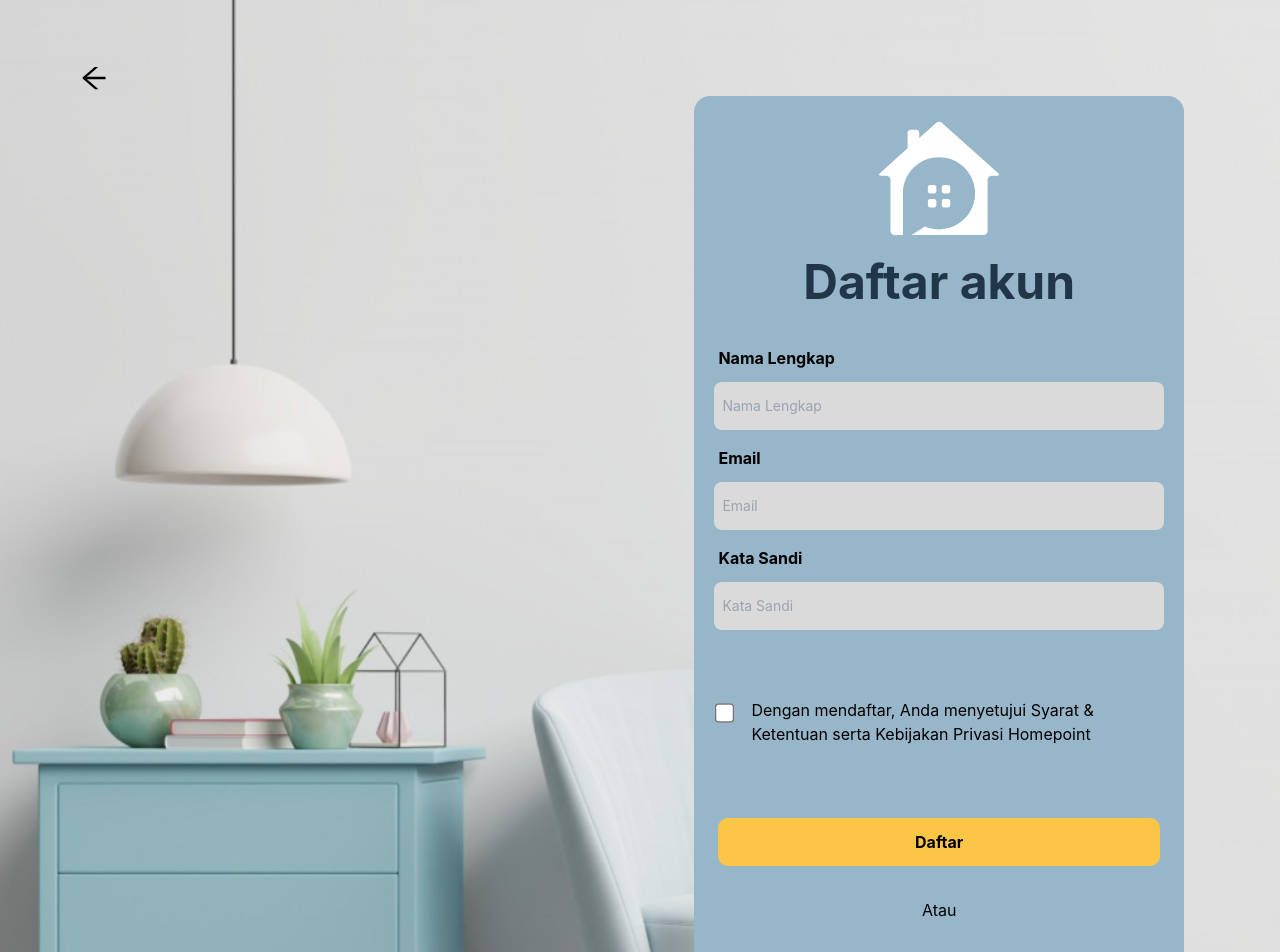
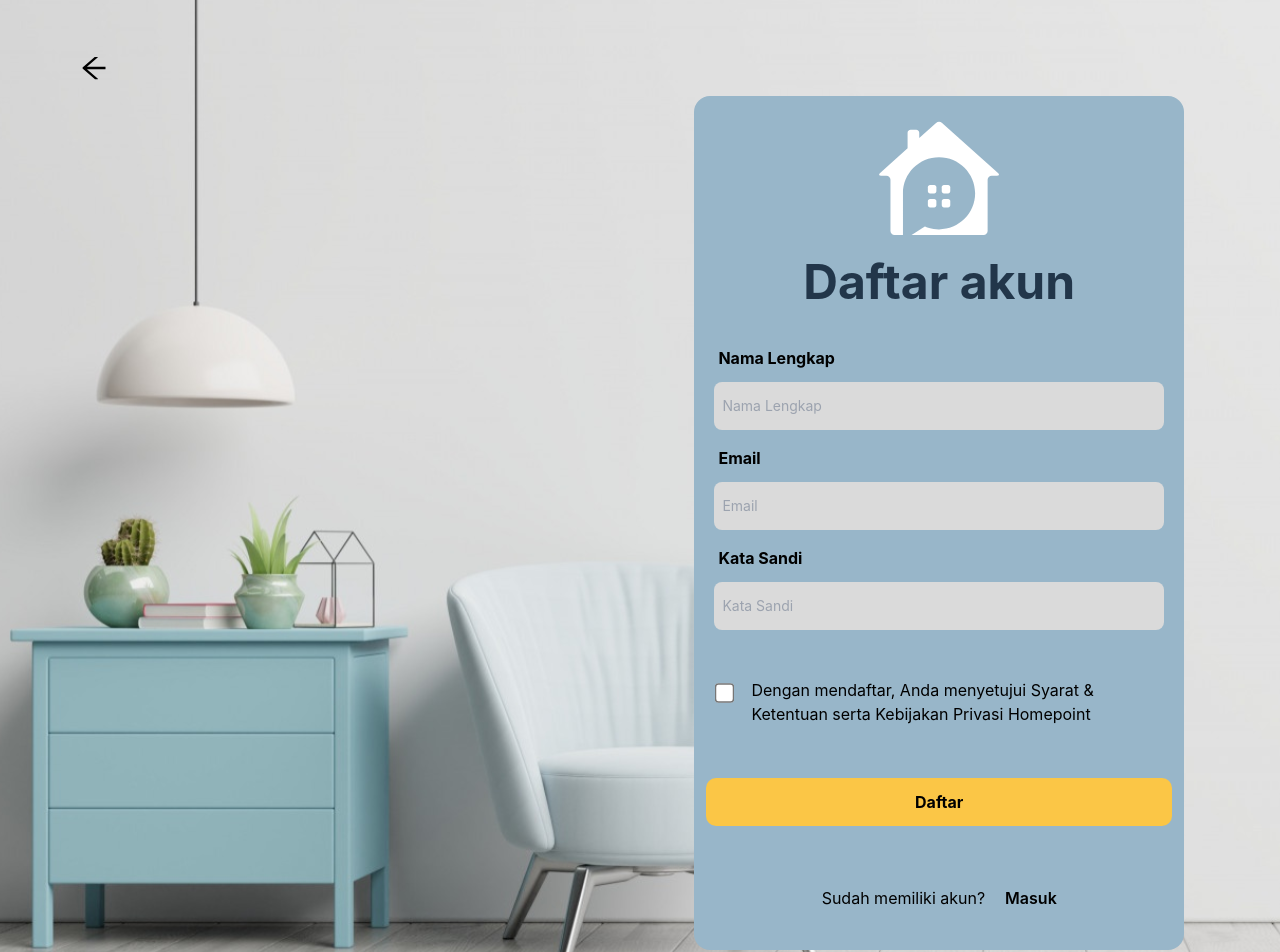
Before and after one commit to mfaishaladiyatma/homepoint-Project, a React (Create React App) app: page /register in a window 1280 px wide. Shown: the top 952 px of the page. Built offline with nearby package versions, Linux system fonts and the light colour scheme; no server answers.

Commit message:
revision on login and register

```diff
--- a/src/components/header.js
+++ b/src/components/header.js
@@ -139,7 +139,6 @@ function Header({ setMenu, menu }) {
             </button>
 
 
-          <img className=" h-[23px]" src={bell} alt="bell" />
 
           <div className='relative flex flex-row items-center '>
             <button className="flex flex-row items-center gap-x-3" onClick={() => {setIsClickedLogin(!isClickedLogin); setIsClicked(false);}}>
--- a/src/pages/Login.jsx
+++ b/src/pages/Login.jsx
@@ -28,7 +28,7 @@ export default function Login() {
   const { token } = useSelector((state) => state);
 
   const handleLogin = () => {
-    if(email !== "" && password !== ""){
+    if (email !== "" && password !== "") {
       dispatch(loginActionAsync(email, password, navigate, toast));
     } else {
       toast.error("Mohon isi email dan password");
@@ -38,87 +38,6 @@ export default function Login() {
 
   return (
     <>
-      {/* <div style={{ backgroundImage: `url(${backgroundImage})` }} className="font-Inter flex flex-col ">
-        <div className="flex py-3 w-full">
-          <button onClick={() => navigate(-1)} className="ml-10">
-            <AiOutlineArrowLeft className="text-[2rem]" />
-          </button>
-        </div>
-
-
-        <section className="flex justify-center py-5 w-full ">
-          <div className="flex flex-col px-3 items-center w-[50%] md:w-[40%] h-fit bg-[#98B6C9] rounded-[16px]">
-            <div className="flex flex-col items-center">
-              <img className="max-w-[80%]" src={homePointLogo} alt="" />
-              <h2 className="font-bold text-[#22364A]">Daftar akun</h2>
-            </div>
-
-            <div className="w-full">
-              <div className="flex flex-col gap-y-3 p-2 justify-between rounded-[10px] w-full">
-                <p className="px-1 font-bold">Nama Lengkap</p>
-                <input
-                  value={namaLengkap}
-                  onChange={(e) => setNamaLengkap(e.target.value)}
-                  className="focus:outline-none focus:border-[#316093] focus:ring-2 focus:ring-[#316093] focus:bg-white caret-[#6999B8] px-2 h-12 sm:h-10 rounded-[8px] bg-[#DADADA]"
-                  placeholder="Nama Lengkap"
-                  type="text"
-                />
-              </div>
-              <div className="flex flex-col gap-y-3 p-2 justify-between rounded-[10px] w-full">
-                <p className="px-1 font-bold">Email</p>
-                <input
-                  value={email}
-                  onChange={(e) => setEmail(e.target.value)}
-                  className="focus:outline-none focus:border-[#316093] focus:ring-2 focus:ring-[#316093] focus:bg-white caret-[#6999B8] px-2 h-12 sm:h-10 rounded-[8px] bg-[#DADADA]"
-                  placeholder="Email"
-                  type="text"
-                />
-              </div>
-              <div className="flex flex-col gap-y-3 p-2 justify-between rounded-[10px] w-full">
-                <p className="px-1 font-bold">Kata Sandi</p>
-                <input
-                  value={password}
-                  onChange={(e) => setPassword(e.target.value)}
-                  className="focus:outline-none focus:border-[#316093] focus:ring-2 focus:ring-[#316093] focus:bg-white caret-[#6999B8] px-2 h-12 sm:h-10 rounded-[8px] bg-[#DADADA]"
-                  placeholder="Kata Sandi"
-                  type="password"
-                />
-              </div>
-            </div>
-
-            <div className="flex items-center w-full gap-x-5 my-5 px-3">
-              <input value={isChecked} onChange={(e) => setIsChecked(e.target.checked)} className="accent-[#FBC646] w-[20px] h-[30px]" type="checkbox" />
-              <div>
-                Dengan mendaftar, Anda menyetujui <span>Syarat &amp; Ketentuan</span> serta <span>Kebijakan Privasi</span> Homepoint
-              </div>
-            </div>
-
-            <button onClick={handleRegister} className="bg-[#FBC646] w-[95%] py-3 rounded-[10px] mt-3">
-              <p className="font-bold ">Daftar</p>
-            </button>
-
-            <div className="my-3">Atau</div>
-
-            <div className="flex gap-[20px] my-3">
-              <button className="w-[40px] h-[40px] flex justify-center items-center rounded-[10px]">
-                <img className="w-full" src={Google} alt="" />
-              </button>
-              <button className="w-[40px] h-[40px] bg-white-transparent flex justify-center items-center rounded-[10px]">
-                <img className="w-full" src={Facebook} alt="" />
-              </button>
-            </div>
-
-            <div className="my-3">
-              <div>
-                Sudah memiliki akun?{" "}
-                <span onClick={() => navigate("/register")} className=" cursor-pointer font-semibold">
-                  Masuk
-                </span>
-              </div>
-            </div>
-          </div>
-        </section>
-      </div> */}
       {/* whole page */}
 
       <div style={{ backgroundImage: `url(${backgroundImage})` }} className=" bg-cover bg-left-bottom relative font-Inter flex flex-col py-12 h-screen lg:h-full items-center justify-center  w-full">
@@ -137,13 +56,13 @@ export default function Login() {
               <p className="font-bold md:text-[48px] text-[32px] text-[#22364A]">Masuk akun</p>
             </div>
 
-            <div className="w-full">
+            <form onSubmit={handleLogin} className="w-full">
               <div className="flex flex-col gap-y-3 p-2 justify-between rounded-[10px] w-full">
                 <p className=" px-1 font-bold text-[14px] md:text-[16px]">Email</p>
                 <input
                   className="focus:outline-none focus:border-[#316093] focus:ring-2 focus:ring-[#316093] focus:bg-white caret-[#6999B8] px-2 h-24 md:h-12 rounded-[8px] bg-[#DADADA] md:text-[14px] text-[12px]"
                   placeholder="Email"
-                  type="text"
+                  type="email"
                   value={email}
                   onChange={(e) => setEmail(e.target.value)}
                 />
@@ -158,18 +77,14 @@ export default function Login() {
                   onChange={(e) => setPassword(e.target.value)}
                 />
               </div>
-            </div>
+              <div className="flex justify-star mt-5 px-3 w-full ">
 
-            <div className="flex justify-star mt-5 px-3 w-full ">
-              <button onClick={() => navigate("/forgetpass")}>
+                <button>
                   <p className="text-[#505050] font-semibold text-[14px] md:text-[16px]">Lupa kata sandi?</p>
                 </button>
               </div>
 
-            {/* <Link to="/profile" onClick={handleLogin} className="bg-[#FBC646] w-[95%] py-3 flex justify-center rounded-[10px] mt-3">
-              <div className="font-bold ">Masuk</div>
-            </Link> */}
-            <button onClick={handleLogin} className="bg-[#FBC646] w-[95%] py-3 flex justify-center rounded-[10px] mt-3">
+              <button  className="bg-[#FBC646] w-[95%] py-3 flex justify-center rounded-[10px] mt-3">
                 <div className="font-bold text-[14px] md:text-[16px]">Masuk</div>
 
                 <Toaster
@@ -203,14 +118,20 @@ export default function Login() {
                 />
 
               </button>
+            </form>
 
-            <div className="text-[14px] md:text-[16px]">Atau</div>
+
+            {/* <Link to="/profile" onClick={handleLogin} className="bg-[#FBC646] w-[95%] py-3 flex justify-center rounded-[10px] mt-3">
+              <div className="font-bold ">Masuk</div>
+            </Link> */}
+
+            {/* <div className="text-[14px] md:text-[16px]">Atau</div> */}
 
             <div className="flex gap-[20px] justify-center  w-full px-5">
-              <button className=" py-6 h-[30px] w-fit sm:h-[40px] bg-white/50 flex gap-x-3 px-5 justify-center items-center rounded-[10px]">
+              {/* <button className=" py-6 h-[30px] w-fit sm:h-[40px] bg-white/50 flex gap-x-3 px-5 justify-center items-center rounded-[10px]">
                 <img className="w-[20px] h-[20px] sm:w-[40px] sm:h-[40px]" src={Google} alt="" />
                 <p className="text-[12px] md:text-[16px]">Masuk dengan akun google</p>
-              </button>
+              </button> */}
               {/* <button className=" w-[100px] py-6 h-[30px] sm:w-full sm:h-[40px] bg-white/30 flex justify-center items-center rounded-[10px]">
                 <img className="w-[20px] h-[20px] sm:w-[40px] sm:h-[40px]" src={Facebook} alt="" />
               </button> */}
--- a/src/pages/Register.jsx
+++ b/src/pages/Register.jsx
@@ -2,6 +2,7 @@ import React from "react";
 import { Navigate, useNavigate } from "react-router-dom";
 import { useState } from "react";
 import { useDispatch } from "react-redux/es/exports";
+import toast, { Toaster } from 'react-hot-toast';
 
 import { registerUser } from "../components/action";
 
@@ -25,23 +26,15 @@ export default function Register() {
 
   console.log(isChecked);
 
-  const handleRegister = () => {
-    if (isChecked && email && password && namaLengkap) {
+  const handleRegister = (e) => {
+    e.preventDefault();
+    if (isChecked) {
       dispatch(registerUser(namaLengkap, email, password, navigate));
       setShowModal(!showModal);
+    }else{
+      toast.error("Mohon centang checkbox");
     }
-    if (isChecked && !email) {
-      alert("Email tidak boleh kosong");
-    }
-    if (isChecked && !password) {
-      alert("Password tidak boleh kosong");
-    }
-    if (isChecked && !namaLengkap) {
-      alert("Nama tidak boleh kosong");
-    }
-    if (!isChecked) {
-      alert("Silahkan centang checkbox");
-    }
+
   };
 
   return (
@@ -52,6 +45,36 @@ export default function Register() {
             <AiOutlineArrowLeft className="text-[26px] md:text-[32px]" />
           </button>
         </div>
+
+        <Toaster
+          position='bottom-right'
+          reverseOrder={false}
+
+          toastOptions={{
+            duration: 5000,
+            style: {
+              backgroundColor: '#FBC646',
+              color: '#22364A',
+              fontWeight: 'bold',
+            },
+
+            success: {
+              duration: 5000,
+              theme: {
+                primary: 'blue',
+                secondary: 'yellow'
+              }
+            },
+
+            error: {
+              duration: 5000,
+              theme: {
+                primary: 'red',
+                secondary: 'yellow'
+              }
+            }
+          }}
+        />
 
         {/* mid-section or form */}
 
@@ -75,10 +98,11 @@ export default function Register() {
               <h2 className="font-bold md:text-[48px] text-[32px] text-[#22364A]">Daftar akun</h2>
             </div>
 
-            <div className="w-full">
+            <form onSubmit={handleRegister} className="w-full">
               <div className="flex flex-col gap-y-3 p-2 justify-between rounded-[10px] w-full">
                 <p className="px-1 font-bold text-[14px] md:text-[16px]">Nama Lengkap</p>
                 <input
+                  required
                   value={namaLengkap}
                   onChange={(e) => setNamaLengkap(e.target.value)}
                   className="focus:outline-none focus:border-[#316093] focus:ring-2 focus:ring-[#316093] focus:bg-white caret-[#6999B8] px-2 h-24 md:h-12 rounded-[8px] bg-[#DADADA] md:text-[14px] text-[12px]"
@@ -89,16 +113,18 @@ export default function Register() {
               <div className="flex flex-col gap-y-3 p-2 justify-between rounded-[10px] w-full">
                 <p className="px-1 font-bold text-[14px] md:text-[16px]">Email</p>
                 <input
+                  required
                   value={email}
                   onChange={(e) => setEmail(e.target.value)}
                   className="focus:outline-none focus:border-[#316093] focus:ring-2 focus:ring-[#316093] focus:bg-white caret-[#6999B8] px-2 h-24 md:h-12 rounded-[8px] bg-[#DADADA] md:text-[14px] text-[12px]"
                   placeholder="Email"
-                  type="text"
+                  type="email"
                 />
               </div>
               <div className="flex flex-col gap-y-3 p-2 justify-between rounded-[10px] w-full">
                 <p className="px-1 font-bold text-[14px] md:text-[16px]">Kata Sandi</p>
                 <input
+                  required
                   value={password}
                   onChange={(e) => setPassword(e.target.value)}
                   className="focus:outline-none focus:border-[#316093] focus:ring-2 focus:ring-[#316093] focus:bg-white caret-[#6999B8] px-2 h-24 md:h-12 rounded-[8px] bg-[#DADADA] md:text-[14px] text-[12px]"
@@ -106,30 +132,30 @@ export default function Register() {
                   type="password"
                 />
               </div>
-            </div>
-
               <div className="flex items-start w-full gap-x-5 my-10 px-3">
                 <input value={isChecked} onChange={(e) => setIsChecked(e.target.checked)} className="accent-[#FBC646] w-[20px] h-[30px] scale-[1.3] md:scale-[1.5]" type="checkbox" />
                 <div className="text-[12px] md:text-[16px]">
                   Dengan mendaftar, Anda menyetujui <span>Syarat &amp; Ketentuan</span> serta <span>Kebijakan Privasi</span> Homepoint
                 </div>
               </div>
-
-            <button onClick={handleRegister} className="bg-[#FBC646] w-[95%] mx-auto py-3 rounded-[10px] mt-3">
+              <button  type='submit' className="bg-[#FBC646] w-[100%] mx-auto py-3 rounded-[10px] mt-3">
                 <p className="font-bold w-full text-[14px] md:text-[16px]">Daftar</p>
               </button>
+            </form>
 
-            <div className="my-3 text-center mx-auto w-[95%] text-[14px] md:text-[16px]">Atau</div>
 
-            <div className="flex gap-[20px] justify-center  w-full px-5 my-3">
+
+            {/* <div className="my-3 text-center mx-auto w-[95%] text-[14px] md:text-[16px]">Atau</div> */}
+
+            {/* <div className="flex gap-[20px] justify-center  w-full px-5 my-3">
               <button className=" py-6 h-[30px] w-fit sm:h-[40px] bg-white/50 flex gap-x-3 px-5 justify-center items-center rounded-[10px]">
                 <img className="w-[20px] h-[20px] sm:w-[40px] sm:h-[40px]" src={Google} alt="" />
                 <p className="text-[12px] md:text-[16px] ">Masuk dengan akun google</p>
               </button>
-              {/* <button className=" w-[100px] py-6 h-[30px] sm:w-full sm:h-[40px] bg-white/30 flex justify-center items-center rounded-[10px]">
+              <button className=" w-[100px] py-6 h-[30px] sm:w-full sm:h-[40px] bg-white/30 flex justify-center items-center rounded-[10px]">
                 <img className="w-[20px] h-[20px] sm:w-[40px] sm:h-[40px]" src={Facebook} alt="" />
-              </button> */}
-            </div>
+              </button>
+            </div> */}
 
             <div className="flex justify-center w-[95%] my-10">
               <div className="text-[14px] md:text-[16px]">
```
Lines whose indentation alone changed are shown as unchanged.
